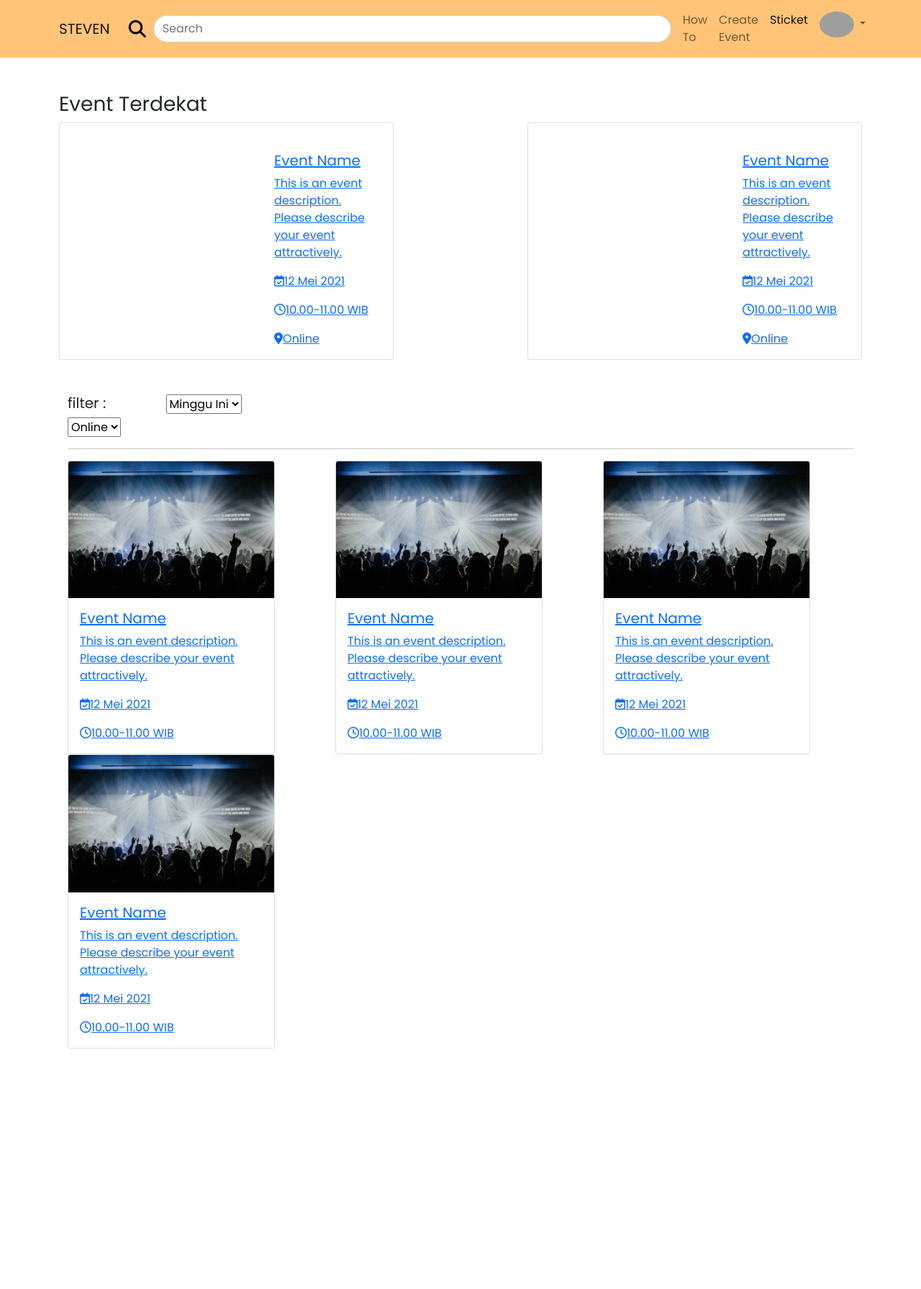
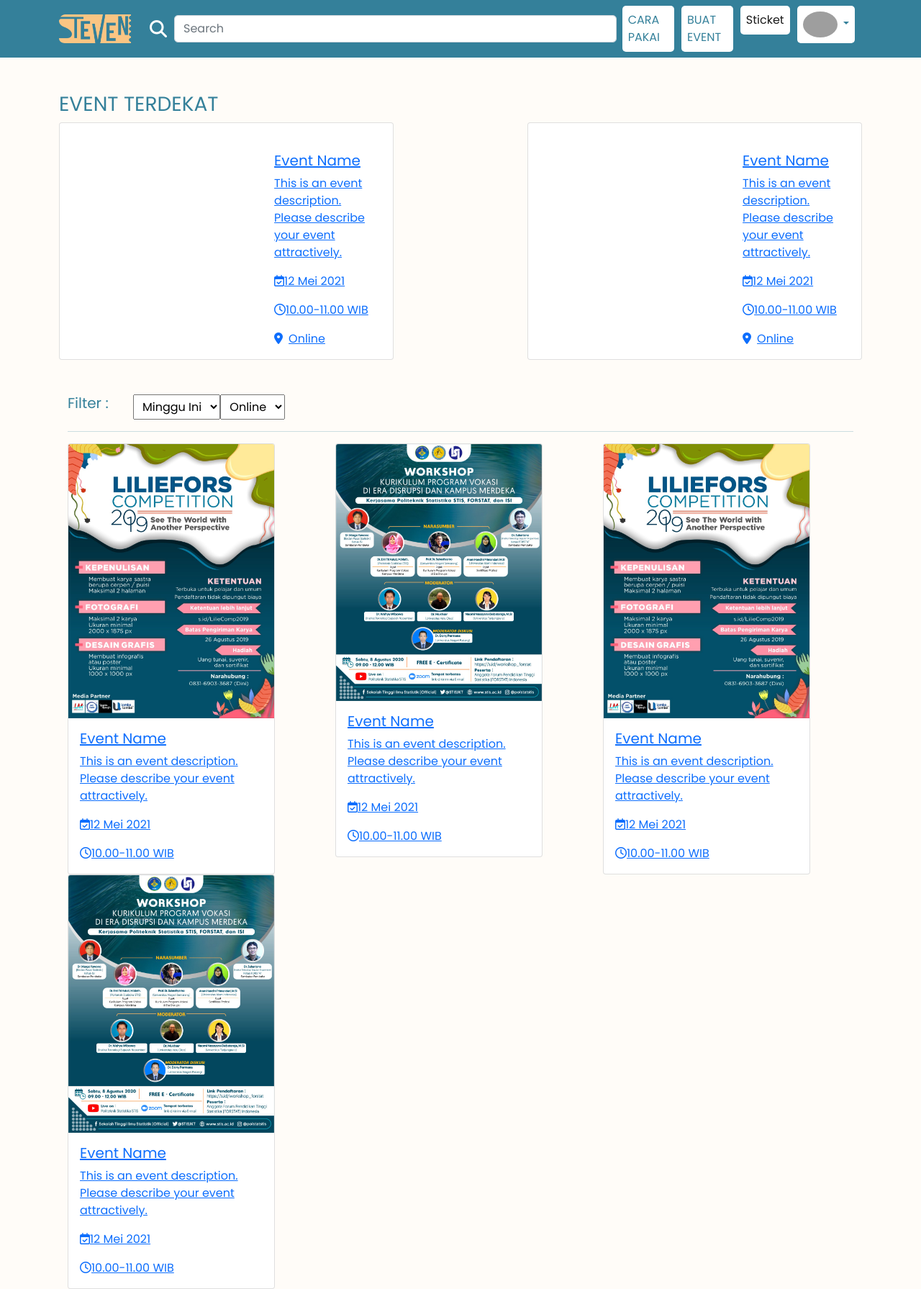
Before and after one commit to Mochamaddiaz/Proyek_MasBook, a CodeIgniter 4 app: template app/Views/halamanUtama.php in a window 1280 px wide. Shown: the whole page at 72% size. Before the commit the page ends 1457 px from the top, so only its background shows below. Run offline with PHP 8.4 and a stand-in for CodeIgniter, Linux system fonts and the light colour scheme; the template is opened without the code that fills it, so the values that code supplies are empty; some libraries are stand-ins or nearby versions; grey boxes are pictures that could not be loaded.

Commit message:
update warna dan logo

```diff
--- a/app/Views/halamanUtama.php
+++ b/app/Views/halamanUtama.php
@@ -3,7 +3,7 @@
 <?= $this->section('content'); ?>
 <div class="container content mt-5">
 
-    <h3>Event Terdekat</h3>
+    <h3>EVENT TERDEKAT</h3>
     <!-- et = event terdekat -->
     <div class="container">
         <div class="row">
@@ -16,9 +16,9 @@
                         <div class="card-body">
                             <h5 class="card-title">Event Name</h5>
                             <p class="card-text">This is an event description. Please describe your event attractively.</p>
-                            <p class="card-text"><i class="far fa-calendar-check"></i>12 Mei 2021</p>
-                            <p class="card-text"><i class="far fa-clock"></i>10.00-11.00 WIB</p>
-                            <p class="card-text"><i class="fas fa-map-marker-alt"></i>Online</p>
+                            <p class="card-text"><i class="far fa-calendar-check ikon"></i>12 Mei 2021</p>
+                            <p class="card-text"><i class="far fa-clock ikon"></i>10.00-11.00 WIB</p>
+                            <p class="card-text"><i class="fas fa-map-marker-alt ikon"></i><span class="online px-2">Online</p>
                         </div>
                     </div>
                 </div>
@@ -34,9 +34,9 @@
                         <div class="card-body">
                             <h5 class="card-title">Event Name</h5>
                             <p class="card-text">This is an event description. Please describe your event attractively.</p>
-                            <p class="card-text"><i class="far fa-calendar-check"></i>12 Mei 2021</p>
-                            <p class="card-text"><i class="far fa-clock"></i>10.00-11.00 WIB</p>
-                            <p class="card-text"><i class="fas fa-map-marker-alt"></i>Online</p>
+                            <p class="card-text"><i class="far fa-calendar-check ikon"></i>12 Mei 2021</p>
+                            <p class="card-text"><i class="far fa-clock ikon"></i>10.00-11.00 WIB</p>
+                            <p class="card-text"><i class="fas fa-map-marker-alt ikon"></i><span class="online px-2">Online</span></p>
                         </div>
                     </div>
                 </div>
@@ -45,18 +45,18 @@
         </div>
     </div>
     <div class="container mt-5">
-        <div class="row col-md-3">
-            <div class="col">
-                <h5>filter :</h5>
+        <div class="row col-md-4">
+            <div class="col-md-3">
+                <h5>Filter :</h5>
             </div>
-            <div class="col">
-                <select id="waktu" class="filter">
+            <div class="col-md-4">
+                <select id="waktu" class="filter px-2 py-1">
                     <option selected>Minggu Ini</option>
                     <option>...</option>
                 </select>
             </div>
-            <div class="col">
-                <select id="tipe" class="filter">
+            <div class="col-md-4">
+                <select id="tipe" class="filter px-2 py-1">
                     <option selected>Online</option>
                     <option>Offline</option>
                 </select>
@@ -70,8 +70,19 @@
                     <div class="card-body">
                         <h5 class="card-title">Event Name</h5>
                         <p class="card-text">This is an event description. Please describe your event attractively.</p>
-                        <p class="card-text"><i class="far fa-calendar-check"></i>12 Mei 2021</p>
-                        <p class="card-text"><i class="far fa-clock"></i>10.00-11.00 WIB</p>
+                        <p class="card-text"><i class="far fa-calendar-check ikon"></i>12 Mei 2021</p>
+                        <p class="card-text"><i class="far fa-clock ikon"></i>10.00-11.00 WIB</p>
+                    </div>
+                </div>
+            </a>
+            <a href="" class="col card-container">
+                <div class="card" style="width: 18rem;">
+                    <img class="card-img-top" src="/css/img/bg2.jpeg" alt="Card image cap">
+                    <div class="card-body">
+                        <h5 class="card-title">Event Name</h5>
+                        <p class="card-text">This is an event description. Please describe your event attractively.</p>
+                        <p class="card-text"><i class="far fa-calendar-check ikon"></i>12 Mei 2021</p>
+                        <p class="card-text"><i class="far fa-clock ikon"></i>10.00-11.00 WIB</p>
                     </div>
                 </div>
             </a>
@@ -81,30 +92,19 @@
                     <div class="card-body">
                         <h5 class="card-title">Event Name</h5>
                         <p class="card-text">This is an event description. Please describe your event attractively.</p>
-                        <p class="card-text"><i class="far fa-calendar-check"></i>12 Mei 2021</p>
-                        <p class="card-text"><i class="far fa-clock"></i>10.00-11.00 WIB</p>
+                        <p class="card-text"><i class="far fa-calendar-check ikon"></i>12 Mei 2021</p>
+                        <p class="card-text"><i class="far fa-clock ikon"></i>10.00-11.00 WIB</p>
                     </div>
                 </div>
             </a>
             <a href="" class="col card-container">
                 <div class="card" style="width: 18rem;">
-                    <img class="card-img-top" src="/css/img/bg.jpg" alt="Card image cap">
+                    <img class="card-img-top" src="/css/img/bg2.jpeg" alt="Card image cap">
                     <div class="card-body">
                         <h5 class="card-title">Event Name</h5>
                         <p class="card-text">This is an event description. Please describe your event attractively.</p>
-                        <p class="card-text"><i class="far fa-calendar-check"></i>12 Mei 2021</p>
-                        <p class="card-text"><i class="far fa-clock"></i>10.00-11.00 WIB</p>
-                    </div>
-                </div>
-            </a>
-            <a href="" class="col card-container">
-                <div class="card" style="width: 18rem;">
-                    <img class="card-img-top" src="/css/img/bg.jpg" alt="Card image cap">
-                    <div class="card-body">
-                        <h5 class="card-title">Event Name</h5>
-                        <p class="card-text">This is an event description. Please describe your event attractively.</p>
-                        <p class="card-text"><i class="far fa-calendar-check"></i>12 Mei 2021</p>
-                        <p class="card-text"><i class="far fa-clock"></i>10.00-11.00 WIB</p>
+                        <p class="card-text"><i class="far fa-calendar-check ikon"></i>12 Mei 2021</p>
+                        <p class="card-text"><i class="far fa-clock ikon"></i>10.00-11.00 WIB</p>
                     </div>
                 </div>
             </a>
--- a/app/Views/template/navbar.php
+++ b/app/Views/template/navbar.php
@@ -1,12 +1,12 @@
 <nav class="navbar navbar-expand-lg navbar-light bg-light">
     <div class="container-fluid container">
-        <a class="navbar-brand" href="<?= base_url('/'); ?>">STEVEN</a>
+        <a class="navbar-brand" href="<?= base_url('/'); ?>"><img src="<?= base_url(); ?>/css/img/stevenlogo2.png" alt="" class="logo"></a>
         <button class="navbar-toggler" type="button" data-bs-toggle="collapse" data-bs-target="#navbarSupportedContent" aria-controls="navbarSupportedContent" aria-expanded="false" aria-label="Toggle navigation">
             <span class="navbar-toggler-icon"></span>
         </button>
         <div class="collapse navbar-collapse" id="navbarSupportedContent">
 
-            <form class="d-flex col-md-9">
+            <form class="d-flex col-md-8">
                 <a class="fas fa-search search-btn"></a>
                 <input class="form-control ml-2 me-2 search-bar" type="search" placeholder="Search" aria-label="Search">
                 <!-- <button class="btn btn-outline-success search-btn" type="submit">Search</button> -->
@@ -14,10 +14,10 @@
 
             <ul class="navbar-nav me-auto mb-2 mb-lg-0">
                 <li class="nav-item">
-                    <a class="nav-link " aria-current="page" href="#">How To</a>
+                    <a class="nav-link " aria-current="page" href="#">CARA PAKAI</a>
                 </li>
                 <li class="nav-item">
-                    <a class="nav-link " aria-current="page" href="#">Create Event</a>
+                    <a class="nav-link " aria-current="page" href="#">BUAT EVENT</a>
                 </li>
 
                 <?php if (session('nama')) : ?>
@@ -38,7 +38,7 @@
 
                 <?php if (!session('nama')) : ?>
                     <li class="nav-item">
-                        <a class="nav-link active login-btn px-3 py-2" aria-current="page" href="<?= base_url('/index.php/login'); ?>">Login</a>
+                        <a class="nav-link active login-btn px-3 py-2" aria-current="page" href="<?= base_url('/index.php/login'); ?>">LOG IN</a>
                     </li>
                 <?php endif; ?>
 
--- a/public/css/navbar.css
+++ b/public/css/navbar.css
@@ -1,26 +1,39 @@
 body {
   font-family: "Poppins", sans-serif;
+  background-color: #fffcf8;
+  color: #34809a;
 }
 .navbar {
-  background-color: #ffc477 !important;
+  background-color: #34809a !important;
+}
+
+.navbar .nav-item .nav-link {
+  border-radius: 5px;
+  background-color: white;
+  color: #34809a;
+  margin-right: 10px;
+}
+
+.navbar.nav-item.nav-link:hover {
+  background-color: rgba(0, 0, 0, 0) !important;
 }
 
 .search-btn {
   font-size: 24px;
   text-decoration: none;
-  color: black;
+  color: white !important;
   margin: auto;
   margin-right: 10px;
   margin-left: 10px;
 }
 .search-bar {
-  border-radius: 2rem;
+  border-radius: 5px;
 }
-.login-btn {
-  border: 1px solid black;
-  border-radius: 2rem;
-  background-color: rgba(0, 0, 0, 0);
-  color: black;
+.navbar .nav-item .login-btn {
+  border: none;
+  border-radius: 5px;
+  background-color: #fe8163;
+  color: white !important;
   transition: 0.5s;
 }
 
@@ -28,3 +41,7 @@ body {
   background-color: rgba(52, 52, 52, 1);
   color: #ffc477 !important;
 }
+
+.logo {
+  width: 100px;
+}
```
Also changed, not shown: app/Views/halamanEvent.php (+6 -6 lines), public/css/halEvent.css (+24 -11 lines), public/css/halUtama.css (+22 -6 lines), public/css/img/bg.jpg, public/css/img/bg2.jpeg (added), public/css/img/bg3.jpg (added), public/css/img/stevenlogo2.png (added).
